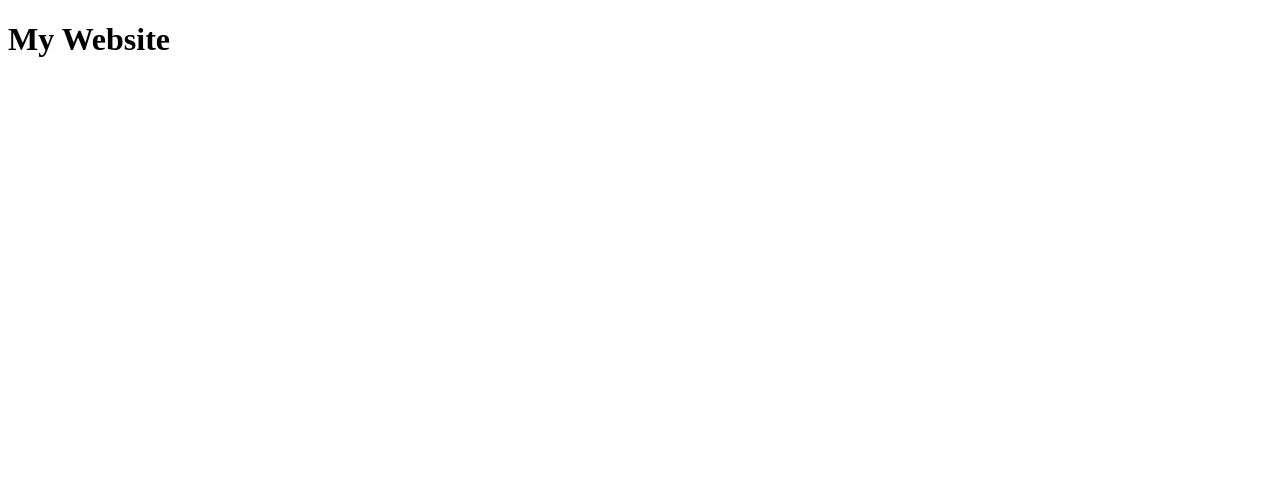
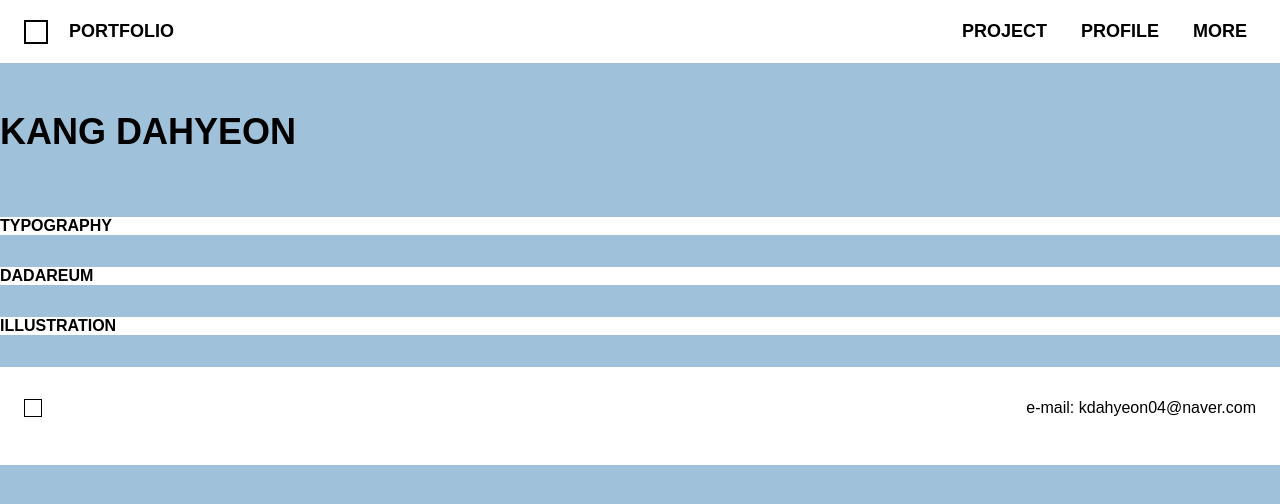
Before and after one commit to KangDaHye0n/MyWebsite, a website: page index.html in a window 1280 px wide. Drawn offline with Linux system fonts and the light colour scheme; a web font is replaced by a local one.

Commit message:
최종과제_0601

```diff
--- a/index.html
+++ b/index.html
@@ -3,9 +3,45 @@
   <head>
     <meta charset="UTF-8" />
     <meta name="viewport" content="width=device-width, initial-scale=1.0" />
-    <title>My Website</title>
+    <title>My Portfolio</title>
+    <link rel="stylesheet" href="./style/style.css" />
   </head>
   <body>
-    <h1>My Website</h1>
+    <div class="container">
+      <div class="section navigation">
+        <div class="navigation__collection">
+          <div class="navigation__left">
+            <div class="navigation__logo"></div>
+            <div class="navigation__text">PORTFOLIO</div>
+          </div>
+          <div class="navigation__right">
+            <a href="./project/index.html" class="navigation__text">PROJECT</a>
+            <a href="./profile/index.html" class="navigation__text">PROFILE</a>
+            <a href="./more/idex.html" class="navigation__text">MORE</a>
+          </div>
+        </div>
+      </div>
+      <div class="section main">
+        <div class="main__title">KANG DAHYEON</div>
+        <div class="main__card-collection">
+          <div class="main__card">
+            <div class="main__card--img"></div>
+            <div class="main__card--text">TYPOGRAPHY</div>
+          </div>
+          <div class="main__card">
+            <div class="main__card--img"></div>
+            <div class="main__card--text">DADAREUM</div>
+          </div>
+          <div class="main__card">
+            <div class="main__card--img"></div>
+            <div class="main__card--text">ILLUSTRATION</div>
+          </div>
+        </div>
+      </div>
+      <div class="section footer">
+        <div class="footer__logo"></div>
+        <div class="footer__text">e-mail: kdahyeon04@naver.com</div>
+      </div>
+    </div>
   </body>
 </html>
--- /dev/null
+++ b/style/style.scss
@@ -0,0 +1,99 @@
+@import 'https://fonts.googleapis.com/css2?family=Cantarell:ital,wght@0,400;0,700;1,400;1,700&display=swap';
+
+*,
+::before,
+::after {
+  box-sizing: border-box;
+}
+
+body {
+  margin: 0;
+  font-family: Cantarell, sans-serif;
+  background-color: #9fc1d9;
+}
+
+a {
+  color: inherit;
+  text-decoration: inherit;
+}
+
+.navigation {
+  padding-block: 16px;
+  padding-inline: 24px;
+  background-color: #fff;
+
+  &__collection {
+    display: flex;
+    justify-content: space-between;
+  }
+
+  &__left {
+    display: flex;
+    column-gap: 12px;
+    align-items: center;
+  }
+
+  &__right {
+    display: flex;
+    column-gap: 16px;
+    align-items: center;
+  }
+
+  &__logo {
+    width: 24px;
+    height: 24px;
+    border: 2px solid #000;
+  }
+
+  &__text {
+    padding-block: 4px;
+    padding-inline: 8px;
+    font-size: 18px;
+    font-weight: 700;
+    border: 1px solid #fff;
+
+    &:hover {
+      border: 1px solid #000;
+      border-radius: 8px;
+    }
+  }
+}
+
+.main {
+  background-color: #9fc1d9;
+
+  &__title {
+    margin-block: 48px 64px;
+    font-size: 36px;
+    font-weight: 700;
+  }
+
+  &__card-collection {
+    display: grid;
+  }
+
+  &__card {
+    margin-bottom: 32px;
+    background-color: #fff;
+
+    &--text {
+      font-size: 16px;
+      font-weight: 600;
+    }
+  }
+}
+
+.footer {
+  display: flex;
+  align-items: center;
+  justify-content: space-between;
+  padding-block: 32px 48px;
+  padding-inline: 24px;
+  background-color: #fff;
+
+  &__logo {
+    width: 18px;
+    height: 18px;
+    border: 1px solid #000;
+  }
+}
```
Also changed, not shown: more/idex.html (added, +9 -0 lines), profile/index.html (added, +9 -0 lines), project/index.html (added, +9 -0 lines), style/style.css (added).
